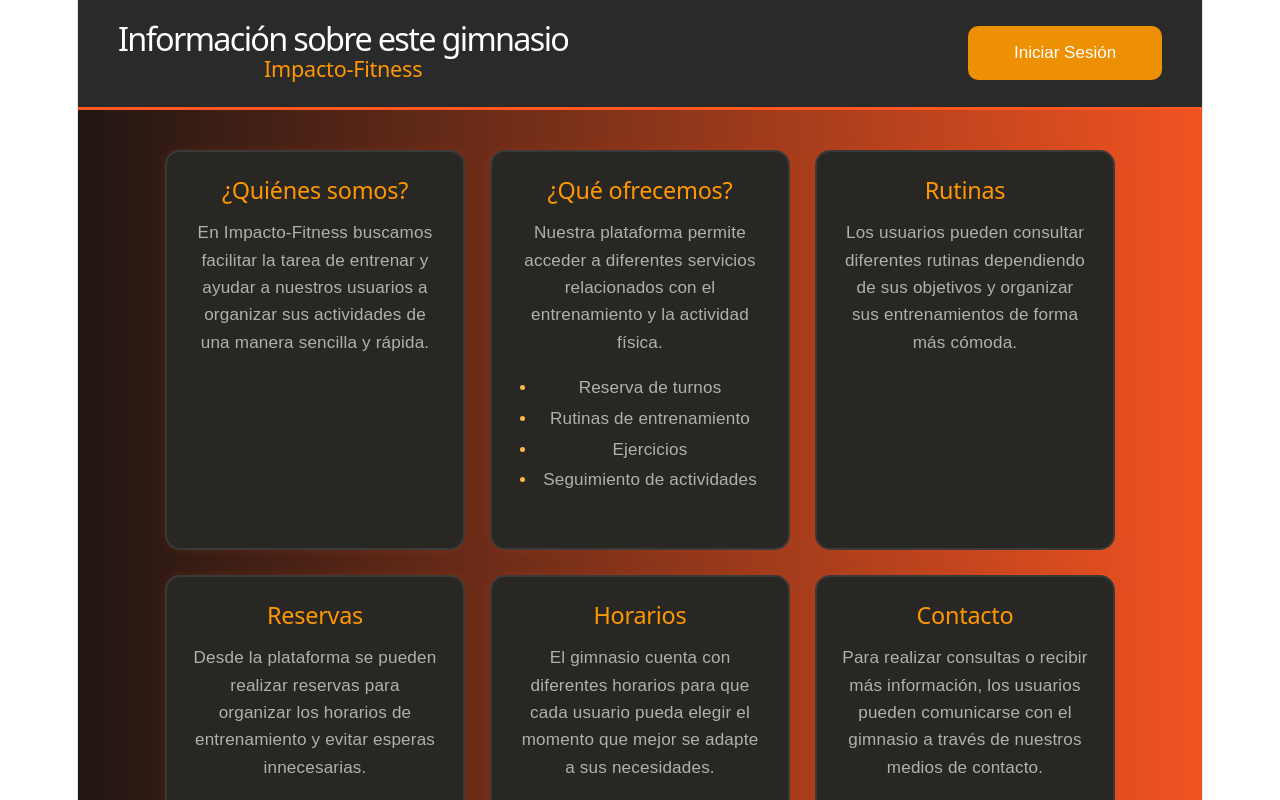
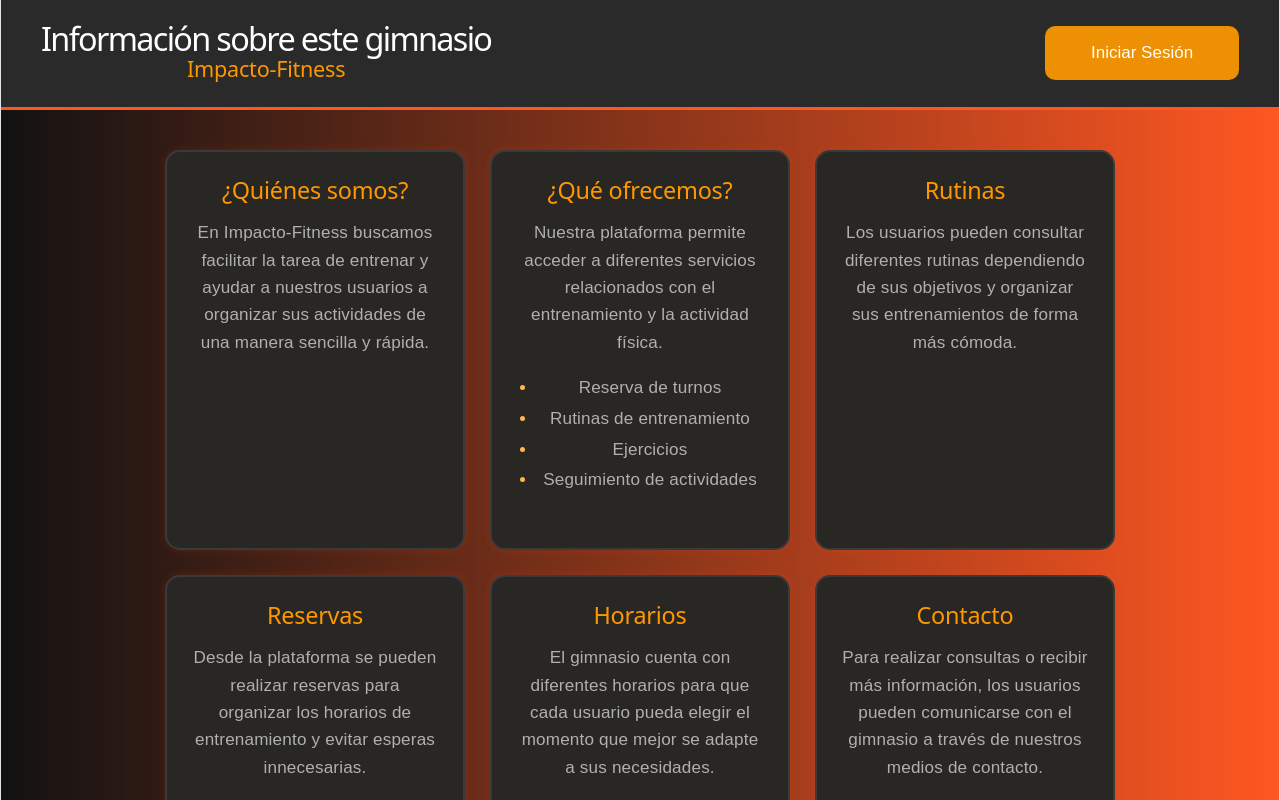
Before and after one commit to mateobaudracco22/ImpactoFitness, a React (Vite) app: page / in a window 1280 px wide. Shown: the top 800 px of the page. Built offline with nearby package versions, Linux system fonts and the light colour scheme.

Commit message:
Expandiendo la pantalla

```diff
--- a/index.css
+++ b/index.css
@@ -55,7 +55,6 @@ body {
 }
 
 #root {
-  width: 1126px;
   max-width: 100%;
   margin: 0 auto;
   text-align: center;
--- a/src/estilos/informacion.css
+++ b/src/estilos/informacion.css
@@ -1,6 +1,7 @@
 * {
     box-sizing: border-box;
-    width-min: 1100pxs;
+    width-min: 1100px;
+
 }
 
 .info {  background: linear-gradient(to right,#121212,#ff5722);
```
